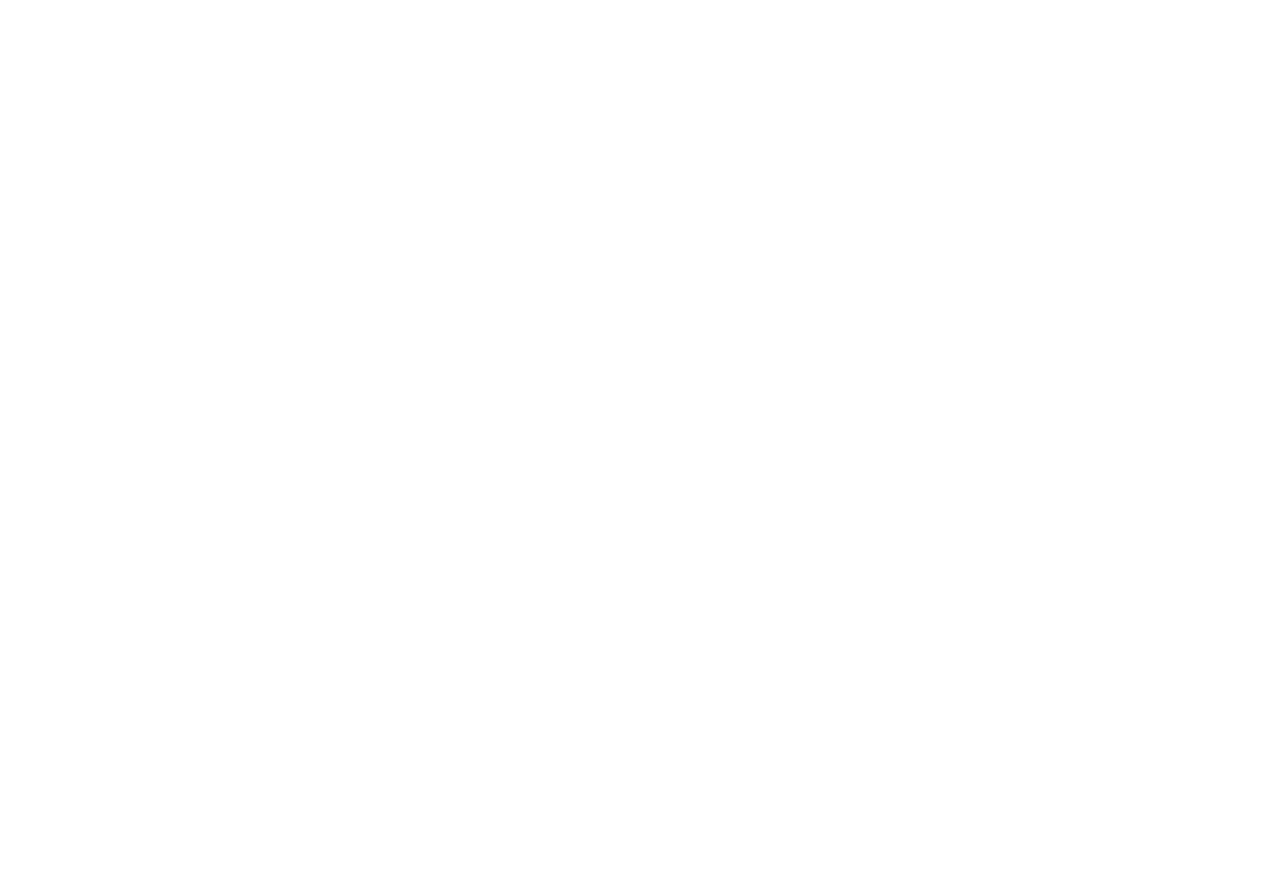
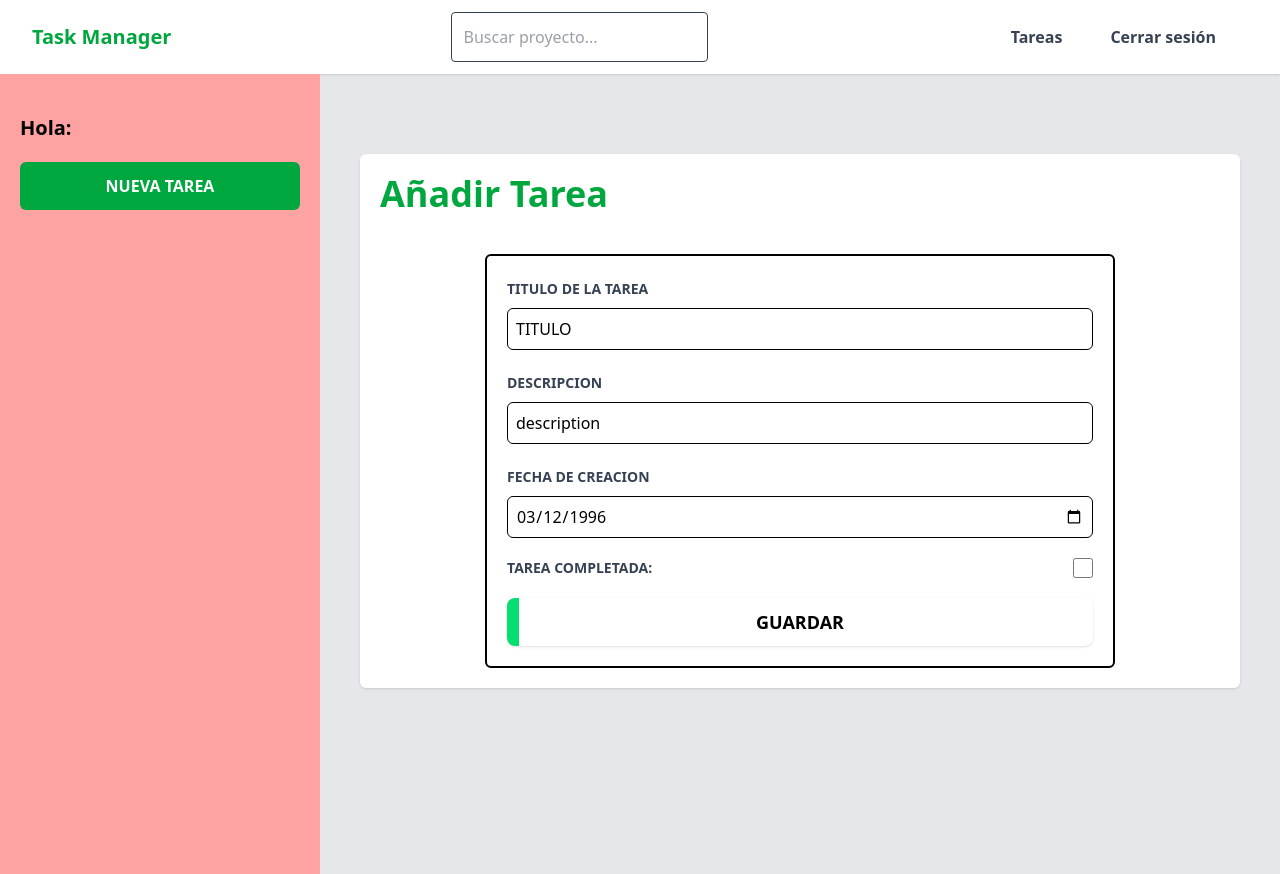
Before and after one commit to JuanSilva27/taskManager, a React (Vite) app in the folder client/: page /add_task in a window 1280 px wide. Before the commit this address had no page. Before the commit the page ends 800 px from the top, so only its background shows below. Built offline with nearby package versions, Linux system fonts and the light colour scheme.

Commit message:
se crea la ruta a la vista /add_task

```diff
--- a/client/src/App.jsx
+++ b/client/src/App.jsx
@@ -1,10 +1,9 @@
 import { BrowserRouter, Route, Routes } from "react-router-dom";
 import { TaskProvider } from "./context/TaskProvider";
-import { Header } from "./components/header";
-import { SideBar } from "./components/SideBar";
 import { Tasks } from "./pages/Tasks";
 import { MainLayout } from "./layouts/mainLayout";
 import { TaskEdit } from "./pages/TaskEdit";
+import { TaskAdd } from "./pages/TaskAdd";
 
 
 function App() {
@@ -17,6 +16,7 @@
           <Route path="/" element={<MainLayout />}>
             <Route index element={<Tasks />} />
             <Route path="/edit_task/:id" element={<TaskEdit />} />
+            <Route path="/add_task" element={<TaskAdd />} />
 
 
 
--- a/client/src/components/Header.jsx
+++ b/client/src/components/Header.jsx
@@ -5,7 +5,7 @@
     return (
         <div className=" top-0 left-0 bg-white w-full shadow">
         <div className="container m-auto flex justify-between items-center text-gray-700">
-          <a className="pl-8 py-4 text-xl font-bold text-green-600 hover:text-green-600" href="/projects">
+          <a className="pl-8 py-4 text-xl font-bold text-green-600 hover:text-green-600" href="/">
             Task Manager
           </a>
           <input
--- a/client/src/components/SideBar.jsx
+++ b/client/src/components/SideBar.jsx
@@ -5,7 +5,7 @@
     return (
         <aside className='md:w-80 px-5 py-10 bg-red-300'>
             <p className='text-xl font-bold'>Hola:</p>
-            <Link to="create-project" className="bg-green-600 w-full p-3 text-white uppercase font-bold rounded-md block mt-5 text-center">Nueva tarea</Link>
+            <Link to="add_task" className="bg-green-600 w-full p-3 text-white uppercase font-bold rounded-md block mt-5 text-center">Nueva tarea</Link>
         </aside>
     );
 };
--- /dev/null
+++ b/client/src/pages/TaskAdd.jsx
@@ -0,0 +1,14 @@
+import React from 'react';
+import { FormTask } from '../components/FormTask';
+
+export const TaskAdd = () => {
+    return (
+        <div>
+            <h1 className="text-green-600 font-black text-4xl capitalize">Añadir tarea</h1>
+            <div className='mt-10 flex justify-center'>
+                <FormTask></FormTask>
+            </div>
+
+        </div>
+    );
+};
```
